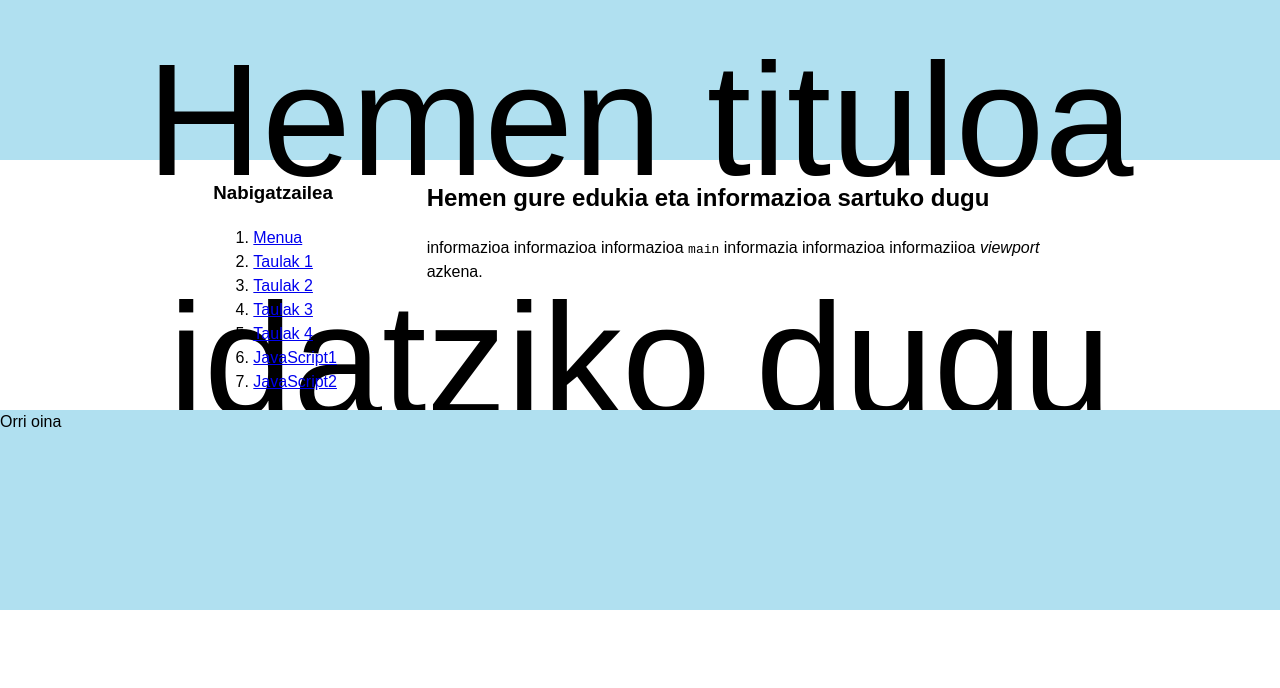
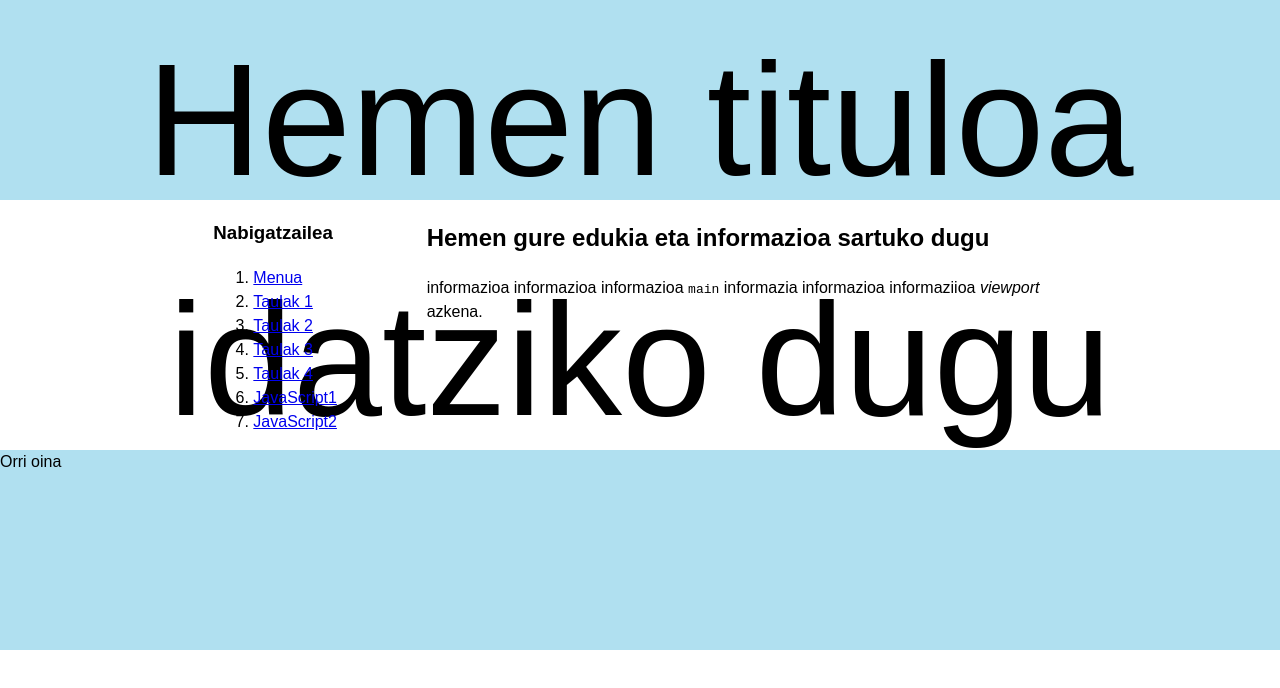
Before and after one commit to senterland2020/maketazioa, a plain HTML site: page index.html in a window 1280 px wide. Drawn offline with Linux system fonts and the light colour scheme.

Commit message:
Header
Header Tamaina

```diff
--- a/css/estiloak.css
+++ b/css/estiloak.css
@@ -7,7 +7,7 @@ body {
 
 .nagusia {
     display: grid; /*Sareta; Kuadrikula; grid*/
-    grid-template-rows: 10rem auto 200px; /*Hemen hiru ilara jarri ditugu bakoitza bere altueraren balio desberdinekin*/
+    grid-template-rows: 200px auto 200px; /*Hemen hiru ilara jarri ditugu bakoitza bere altueraren balio desberdinekin*/
     grid-template-columns: 1fr 1fr 3fr 1fr; /*Hemen hiru ilara jarri ditugu bakoitza bere balio desberdinekin, hirugarrena
 	besteak baino hiru aldeiz zabalagoa izango da*/
 	/*
```
